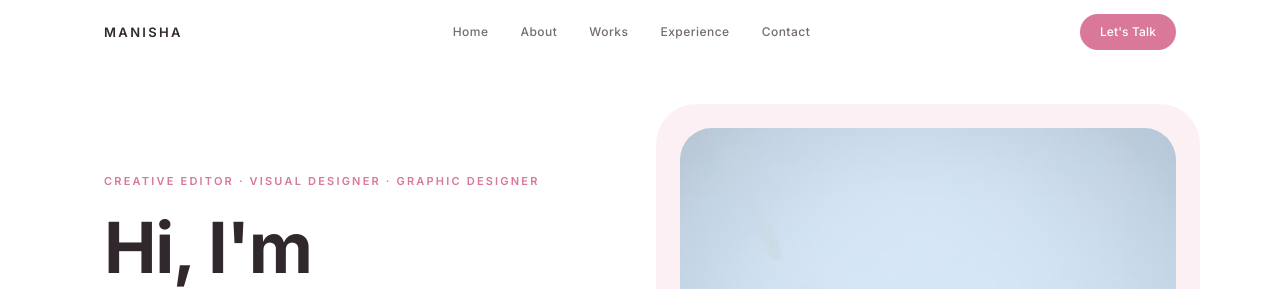
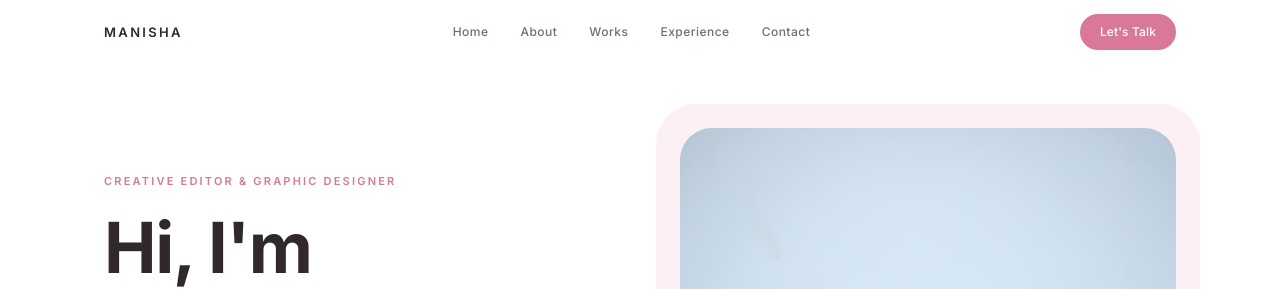
Before and after one commit to whosArlend/manisha-portofolio, a React (Vite) app: page / in a window 1280 px wide. Shown: the top 289 px of the page. Built offline with nearby package versions, Linux system fonts and the light colour scheme.

Commit message:
Update Hero.tsx

```diff
--- a/src/sections/Hero.tsx
+++ b/src/sections/Hero.tsx
@@ -29,7 +29,7 @@ export default function Hero() {
                 marginBottom: '1.25rem',
               }}
             >
-              Creative Editor · Visual Designer · Graphic Designer
+              Creative Editor          &          Graphic Designer
             </motion.p>
 
             <motion.h1
@@ -47,7 +47,8 @@ export default function Hero() {
               Hi, I'm{' '}
               <span style={{ color: 'var(--pink-accent)' }}>Manisha.</span>
               <br />
-              I create things{' '}
+              I create things
+              <br />
               <span
                 style={{
                   background: 'linear-gradient(135deg, var(--pink-accent), var(--pink-primary))',
```
